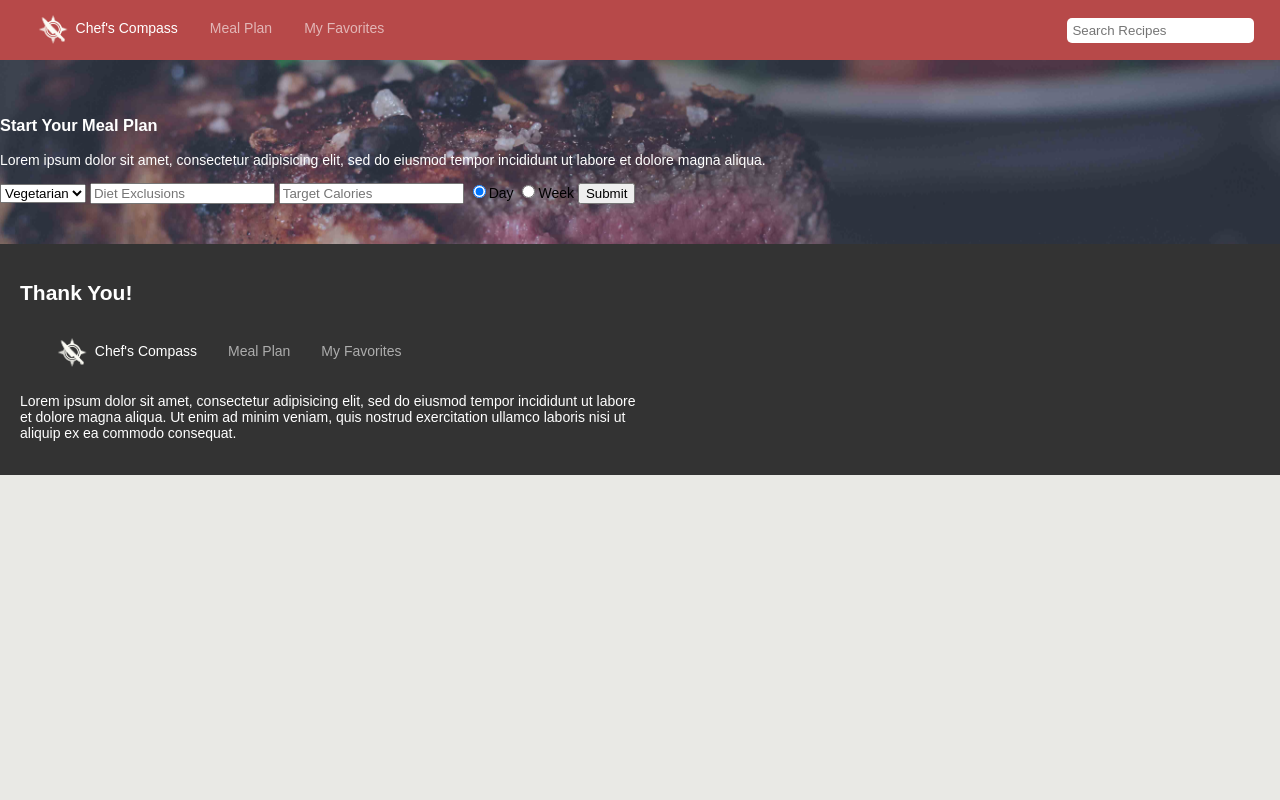
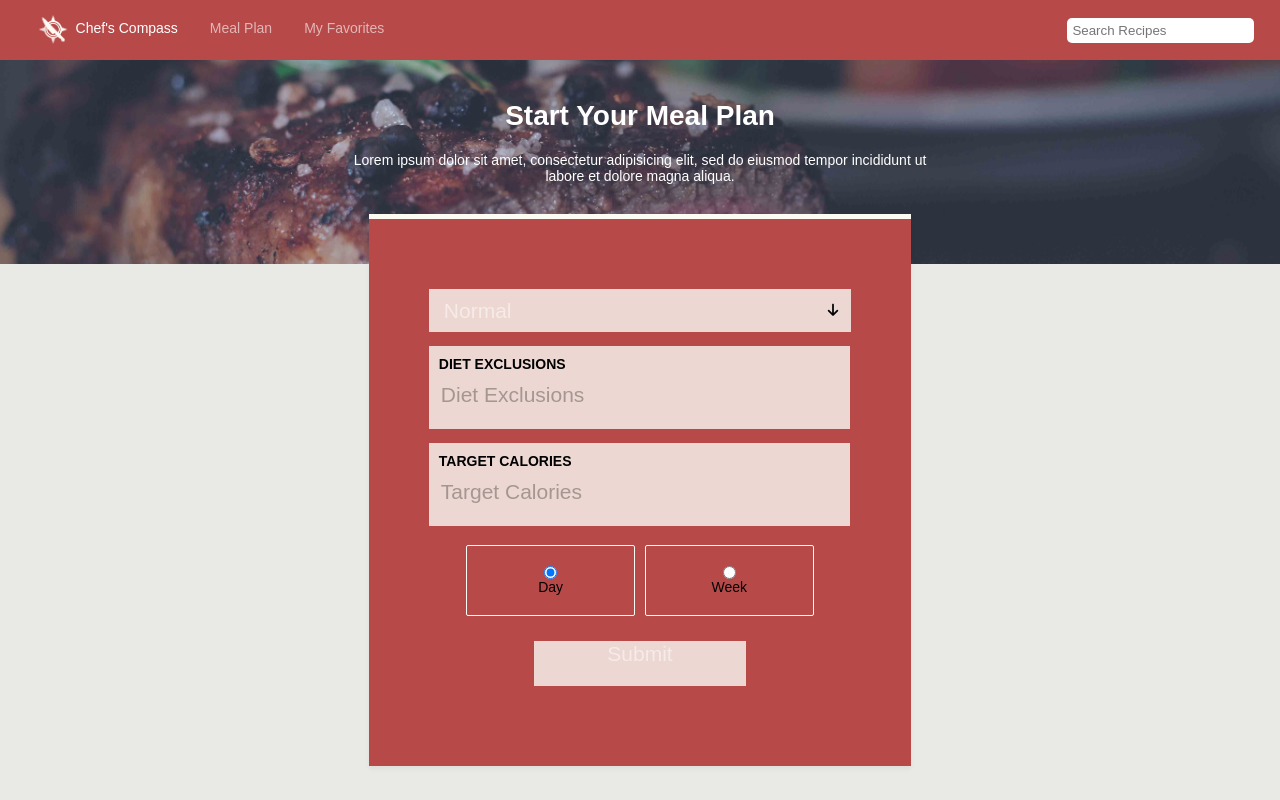
Before and after one commit to eheckard23/Chefs-Compass, a plain HTML site: page plan.html in a window 1280 px wide. Shown: the top 800 px of the page. Drawn offline with Linux system fonts and the light colour scheme; no server answers.

Commit message:
meal plan page styling added

```diff
--- a/assets/css/styles.css
+++ b/assets/css/styles.css
@@ -16,11 +16,11 @@ header{
 	top: 0;
 	width: 100%;
 	background-color: #b74949;
+	z-index: 2;
 }
 nav{
 	width: 100%;
 	overflow: hidden;
-
 }
 nav form{
 	float: right;
@@ -65,7 +65,8 @@ nav a[href*="index"]{
 	color: white;
 }
 /*-------------------------- =Jumbotron----------------*/
-.welcome-container{
+.welcome-container,
+.plan-container{
 	overflow: hidden;
 	background: url('../images/sebastian-lp-204232.jpg') left;
 	background-size: cover;
@@ -73,7 +74,8 @@ nav a[href*="index"]{
 	padding: 100px 0 40px;
 	color: white;
 }
-.triviaResult{
+.triviaResult,
+.plan-heading{
 	font-size: 2em;
 	display: block;
 	width: 50%;
@@ -125,7 +127,8 @@ nav a[href*="index"]{
 .results,
 .ytResults,
 .similarRecipes,
-.similarVideos{
+.similarVideos,
+.mealPlanSchedule{
 	width: 90%;
 	margin: 0 auto;
 	display: flex;
@@ -140,6 +143,8 @@ nav a[href*="index"]{
 .mealPlan-cta{
 	color: white;
 	text-align: center;
+	background: url('../images/meal-plan-cta.jpg') no-repeat center;
+	background-size: cover;
 	background-color: #b74949;
 	padding: 20px;
 }
@@ -193,7 +198,114 @@ footer p{
 	width: 50%;
 }
 
+/*-------------------------- =Meal Plan Page----------------*/
+.plan-container{
+	padding: 100px 60px 60px;
+}
+.plan-container p{
+	display: block;
+	width: 50%;
+	margin: 20px auto;
+	text-align: center;
+}
+.dietForm{
+	background-color: #b74949;
+	width: 33%;
+	margin: -50px auto 50px;
+	padding: 60px;
+	border-top: solid 5px #fbfbf4;
+	-webkit-box-shadow: 0px 3px 5px 0px rgba(0,0,0,0.05);
+	-moz-box-shadow: 0px 3px 5px 0px rgba(0,0,0,0.05);
+	box-shadow: 0px 3px 5px 0px rgba(0,0,0,0.05);
+	transition: all .3s ease;
+}
+.dietForm label{
+	text-transform: uppercase;
+	font-weight: bold;
+}
+.dietForm input,
+.select select{
+	font-size: 1.5em;
+	color: rgb(255,255,255,0.5);
+	outline: none;
+	display: block;
+	width: 95%;
+	margin-top: 10px;
+	padding-bottom: 20px;
+	border: none;
+	background-color: transparent;
+}
+.select select{
+	background-color: rgba(251,251,244,0.8);
+	width: 100%;
+	padding: 10px 15px;
+	cursor: pointer;
+	border: none;
+	border-radius: 0;
+	appearance: none;
+	-webkit-appearance: none;
+	-moz-appearance: none;
+}
+.select{
+	position: relative;
+}
+.select-arrow{
+	position: absolute;
+	top: 0;
+	right: 0;
+	padding: 13px;
+	cursor: pointer;
+}
+.dietForm input[type=radio]{
+	display: block;
+	width: 25%;
+	margin: 0 auto;
+}
+.dietForm input[type=submit]{
+	width: 50%;
+	margin: 20px auto;
+	background-color: rgba(251,251,244,0.8);
+}
+.form-input{
+	width: 95%;
+	padding: 10px;
+	padding-bottom: 2px;
+	background-color: rgba(251,251,244,0.8);
+}
+.radio{
+	display: flex;
+	justify-content: center;
+}
+.form-radio{
+	border: solid 1px #fbfbf4;
+	text-align: center;
+	width: 30%;
+	margin: 5px;
+	padding: 20px;
+	border-radius: 2px;
+	cursor: pointer;
+}
+.dietForm input::-webkit-input-placeholder{
+	color: rgba(0,0,0,0.3);
+}
+.dietForm input:-moz-placeholder{
+	color: rgb(255,255,255,0.9);
+}
+.dietForm input::-moz-placeholder{
+	color: rgb(255,255,255,0.9);
+}
+/*-------------------------- =Meal Plan Schedule----------------*/
+.mealPlanSchedule{
+	color: #fbfbf4;
+	background-color: #333;
+	margin-bottom: 30px;
+}
+.mealPlanSchudule h2{
 
+}
+.mealPlanSchedule h3{
+	margin-left: 20px;
+}
 
 /*-------------------------- =Recipe Card----------------*/
 .recipe,
@@ -314,7 +426,8 @@ footer p{
 }
 .pinterest:hover,
 .favorites:hover
-.mealPlan-cta a:hover{
+.mealPlan-cta a:hover,
+.dietForm:hover{
 	-webkit-box-shadow: 0px 3px 5px 0px rgba(0,0,0,0.70);
 	-moz-box-shadow: 0px 3px 5px 0px rgba(0,0,0,0.70);
 	box-shadow: 0px 3px 5px 0px rgba(0,0,0,0.70);
@@ -339,7 +452,8 @@ footer p{
 	width: 25%;
 }
 .ingredientList-container h4,
-.recipeInstructions-container h4{
+.recipeInstructions-container h4,
+.mealPlanSchudule h2{
 	width: 50%;
 	color: white;
 	text-transform: uppercase;
--- a/assets/js/session.js
+++ b/assets/js/session.js
@@ -66,7 +66,7 @@ class Session{
 				let targetCalories = $('.targetCalories').val();
 				let timeFrame = $('input[name="timeFrame"]:checked').val();
 				// check for empty fields
-				this.controller.mealPlanRequest(`https://spoonacular-recipe-food-nutrition-v1.p.mashape.com/recipes/mealplans/generate${diet != '' ? `?diet=${diet}` : ''}${exclude != '' ? `?exclude=${exclude}` : ''}${targetCalories != '' ? `?targetCalories=${targetCalories}` : ''}&timeFrame=${timeFrame}`);
+				this.controller.mealPlanRequest(`https://spoonacular-recipe-food-nutrition-v1.p.mashape.com/recipes/mealplans/generate${diet != 'Normal' ? `?diet=${diet}` : ''}${exclude != '' ? `?exclude=${exclude}` : ''}${targetCalories != '' ? `?targetCalories=${targetCalories}` : ''}&timeFrame=${timeFrame}`);
 			});
 
 		});
--- a/plan.html
+++ b/plan.html
@@ -23,26 +23,58 @@
 		</nav>
 	</header>
 
-	<section class="welcome-container container-fluid">
+	<section class="plan-container">
 
-		<section class="welcome">
-			<h1>Start Your Meal Plan</h1>
-			<p>Lorem ipsum dolor sit amet, consectetur adipisicing elit, sed do eiusmod
-			tempor incididunt ut labore et dolore magna aliqua. </p>
-			<form class="dietForm">
-				<select class="diet">
+		<h1 class="plan-heading">Start Your Meal Plan</h1>
+		<p>Lorem ipsum dolor sit amet, consectetur adipisicing elit, sed do eiusmod
+		tempor incididunt ut labore et dolore magna aliqua. </p>
+
+	</section>
+
+	<section class="plan">
+
+		<form class="dietForm">
+			<section class="select">
+
+				<select>
+					<option value="normal">Normal</option>
 					<option value="vegetarian">Vegetarian</option>
 					<option value="vegan">Vegan</option>
 					<option value="paleo">Paleo</option>
 				</select>
-				<input type="text" class="exclude" placeholder="Diet Exclusions" />
-				<input type="text" class="targetCalories" placeholder="Target Calories" />
-				<input type="radio" name="timeFrame" value="Day" checked>Day
-				<input type="radio" name="timeFrame" value="Week">Week
-				<input class="dietSubmit" type="submit" name="dietSubmit" value="Submit" />
-			</form>
 
-		</section>
+				<div class="select-arrow"><i class="fa fa-arrow-down" aria-hidden="true"></i>
+</div>
+
+			</section>
+
+			<p class="form-input">
+				<label for="exclude">Diet Exclusions</label>
+				<input type="text" name="exclude" class="exclude" placeholder="Diet Exclusions" />
+			</p>
+
+			<p class="form-input">
+				<label for="targetCalories">Target Calories</label>
+				<input type="text" name="targetCalories" class="targetCalories" placeholder="Target Calories" />
+			</p>
+
+			<section class="radio">
+
+				<p class="form-radio">
+					<input type="radio" name="timeFrame" value="Day" checked />
+					Day
+				</p>
+				<p class="form-radio">
+					<input type="radio" name="timeFrame" value="Week" />
+					Week
+				</p>
+
+			</section>
+
+
+			<input class="dietSubmit" type="submit" name="dietSubmit" value="Submit" />
+		</form>
+
 	</section>
 
 
```
Also changed, not shown: assets/images/Artboard 1-80.jpg (added), assets/images/meal-plan-cta.jpg (added), 1 other file.
